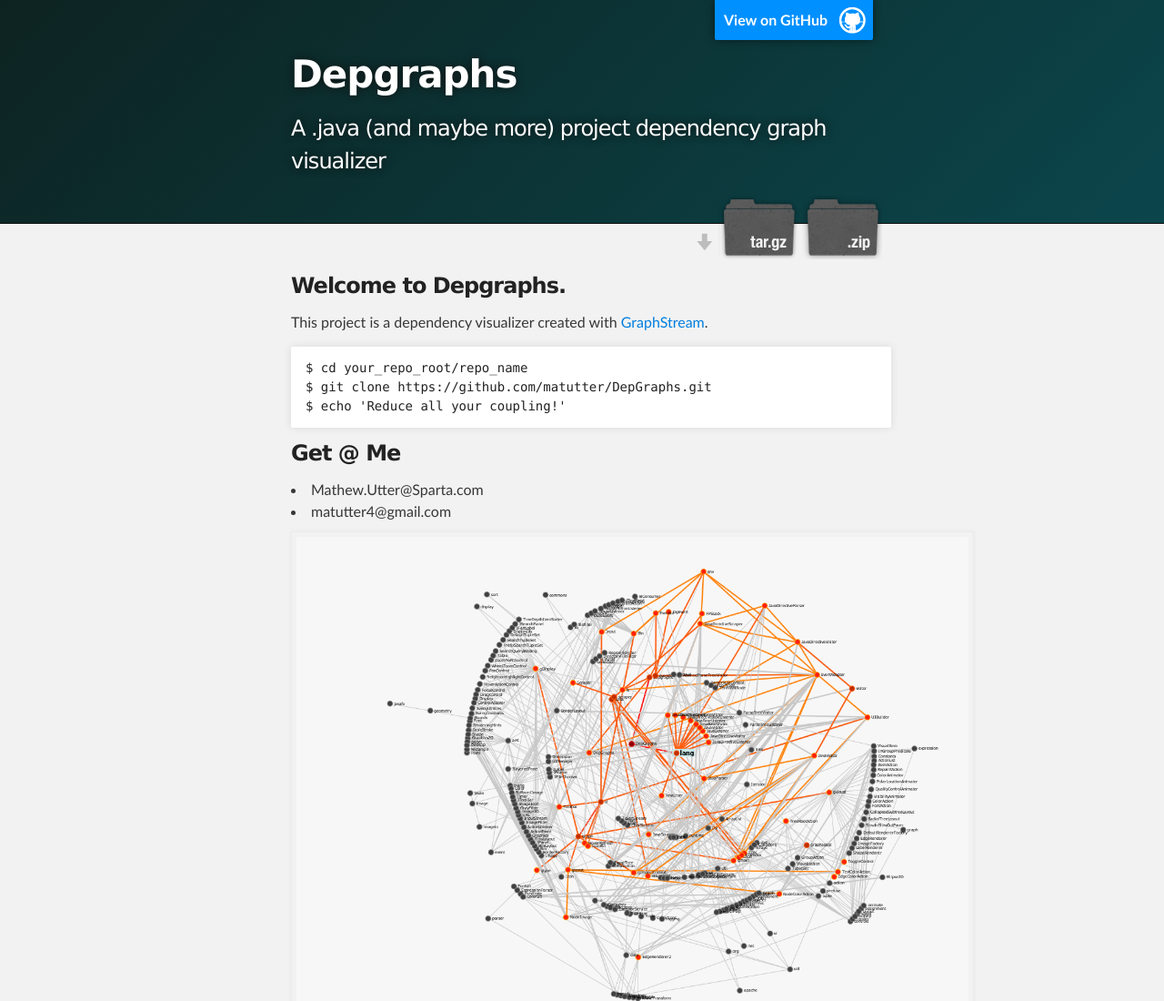
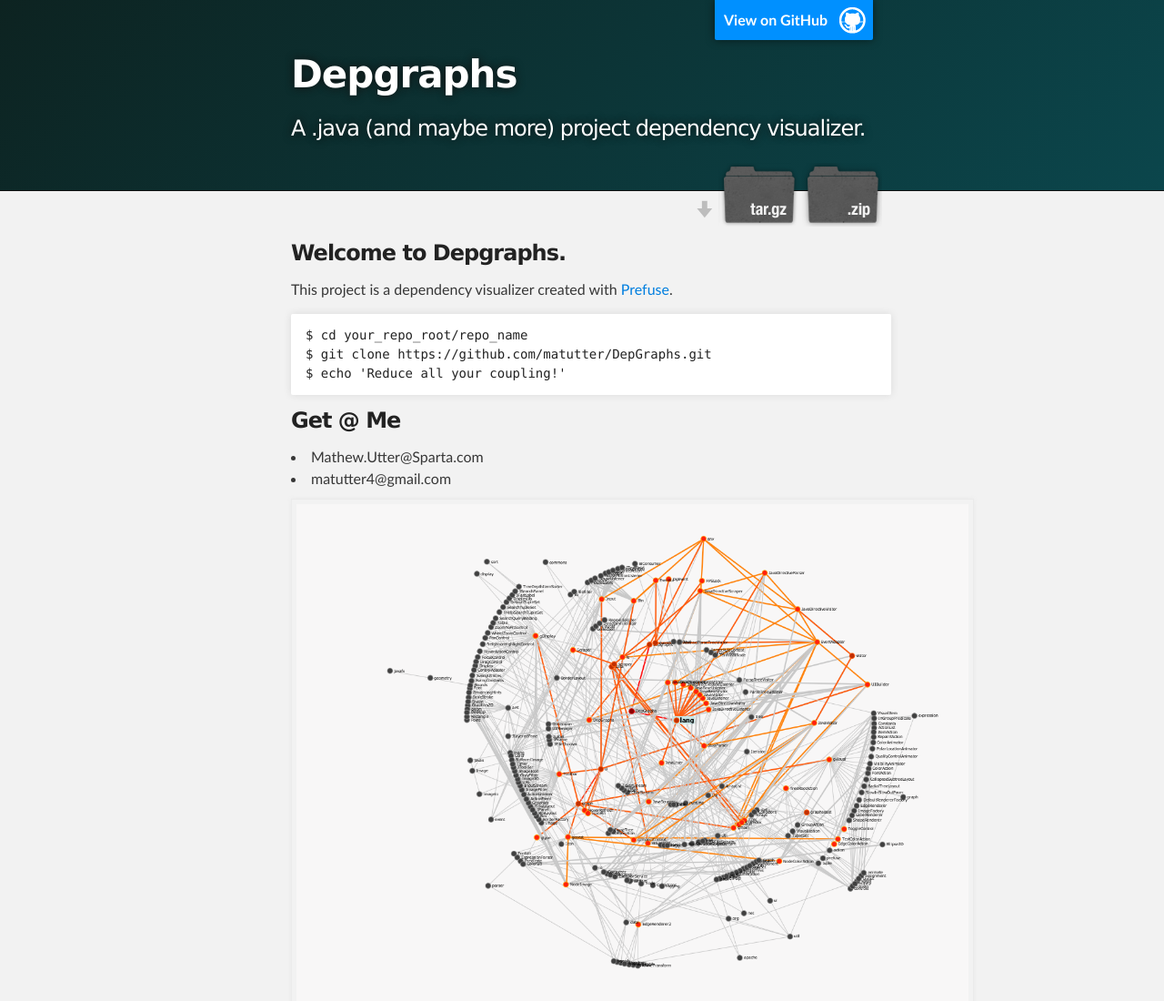
Before and after one commit to matutter/DepGraphs, a plain HTML site: page index.html in a window 1280 px wide. Shown: the top 1100 px of the page at 91% size. Drawn offline with Linux system fonts and the light colour scheme.

Commit message:
Update index.html

```diff
--- a/index.html
+++ b/index.html
@@ -19,7 +19,7 @@
           <a id="forkme_banner" href="https://github.com/matutter/DepGraphs">View on GitHub</a>
 
           <h1 id="project_title">Depgraphs</h1>
-          <h2 id="project_tagline">A .java (and maybe more) project dependency graph visualizer</h2>
+          <h2 id="project_tagline">A .java (and maybe more) project dependency visualizer.</h2>
 
             <section id="downloads">
               <a class="zip_download_link" href="https://github.com/matutter/DepGraphs/zipball/master">Download this project as a .zip file</a>
@@ -34,7 +34,7 @@
         <h3>
 <a id="welcome-to-github-pages" class="anchor" href="#welcome-to-github-pages" aria-hidden="true"><span class="octicon octicon-link"></span></a>Welcome to Depgraphs.</h3>
 
-          <p>This project is a dependency visualizer created with <a href="http://graphstream-project.org/">GraphStream</a>.</p>
+          <p>This project is a dependency visualizer created with <a href="http://prefuse.org/doc/">Prefuse</a>.</p>
 
 <pre><code>$ cd your_repo_root/repo_name
 $ git clone https://github.com/matutter/DepGraphs.git
```
